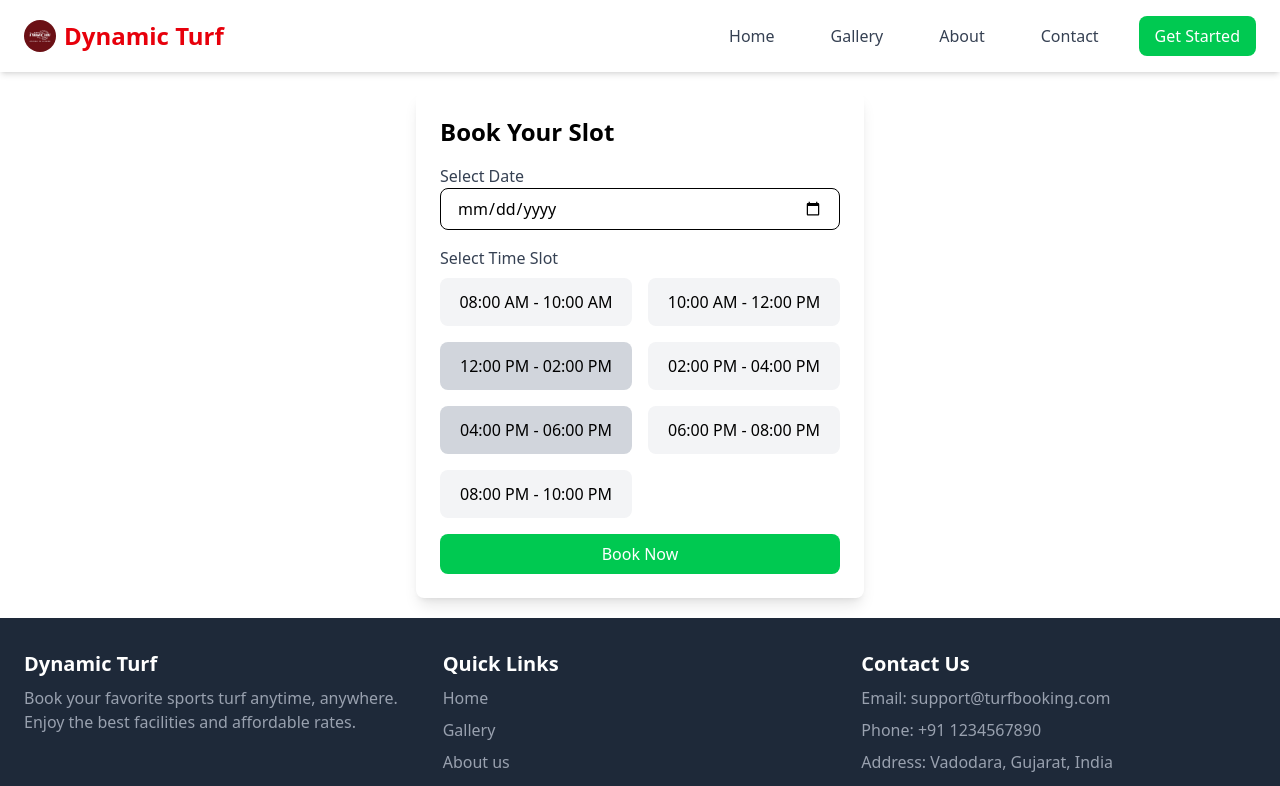
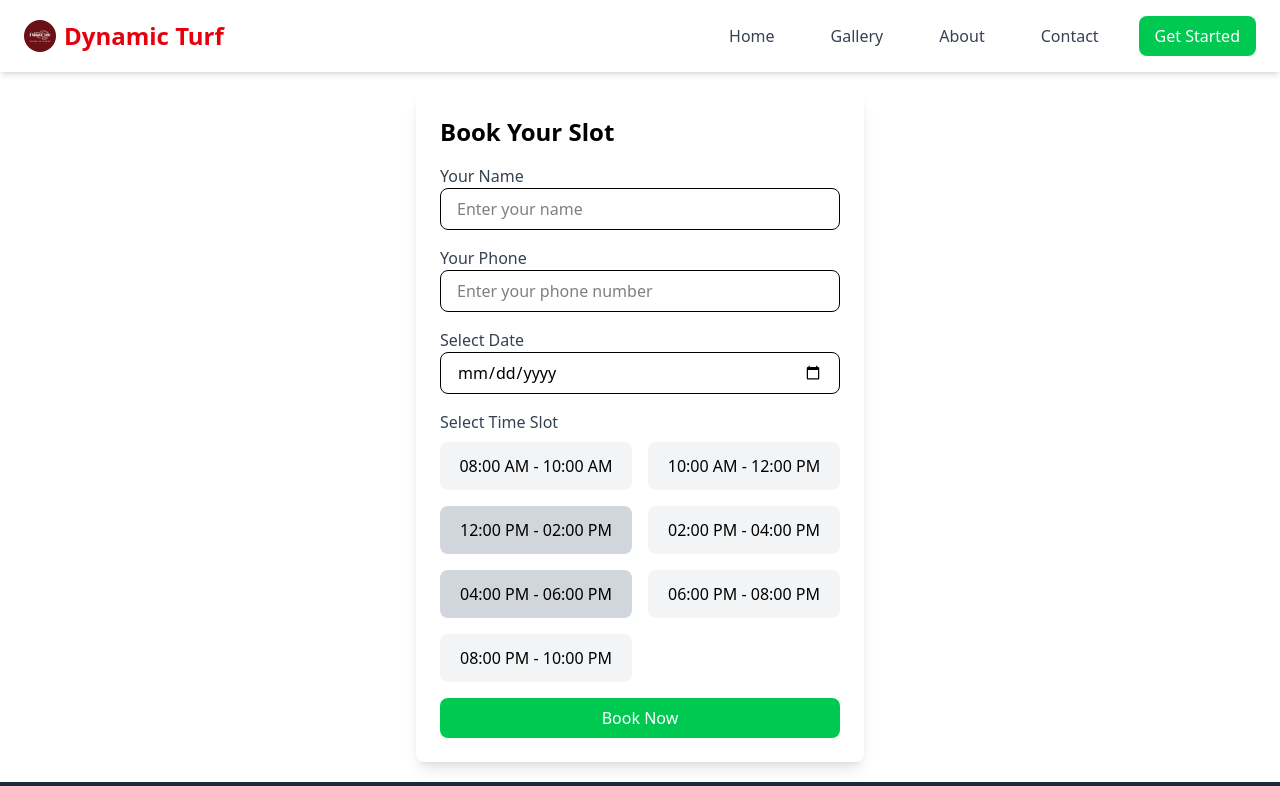
Before and after one commit to Shailyarajsinh/Dynamic_turf-, a React (Vite) app: page /booking in a window 1280 px wide. Shown: the top 786 px of the page. Built offline with nearby package versions, Linux system fonts and the light colour scheme.

Commit message:
Integrated backend with booking jsx

```diff
--- a/package.json
+++ b/package.json
@@ -13,6 +13,7 @@
     "@react-three/drei": "^9.121.4",
     "@react-three/fiber": "^8.17.14",
     "@tailwindcss/vite": "^4.0.4",
+    "axios": "^1.8.3",
     "react": "^18.3.1",
     "react-dom": "^18.3.1",
     "react-icons": "^5.5.0",
--- a/src/pages/Booking.jsx
+++ b/src/pages/Booking.jsx
@@ -1,12 +1,13 @@
 import React, { useState } from 'react';
+import axios from 'axios';
 
 const BookingSchedule = () => {
-  // State for selected date and time slot
   const [selectedDate, setSelectedDate] = useState('');
   const [selectedTime, setSelectedTime] = useState('');
+  const [userName, setUserName] = useState('');
+  const [userPhone, setUserPhone] = useState('');
   const [isBooked, setIsBooked] = useState(false);
 
-  // Mock data for available time slots
   const timeSlots = [
     '08:00 AM - 10:00 AM',
     '10:00 AM - 12:00 PM',
@@ -17,30 +18,46 @@ const BookingSchedule = () => {
     '08:00 PM - 10:00 PM',
   ];
 
-  // Mock data for booked slots (for demonstration)
   const bookedSlots = ['12:00 PM - 02:00 PM', '04:00 PM - 06:00 PM'];
 
-  // Handle date change
   const handleDateChange = (e) => {
     setSelectedDate(e.target.value);
-    setSelectedTime(''); // Reset time slot when date changes
-    setIsBooked(false); // Reset booking status
+    setSelectedTime('');
+    setIsBooked(false);
   };
 
-  // Handle time slot selection
   const handleTimeSlotClick = (time) => {
     if (!bookedSlots.includes(time)) {
       setSelectedTime(time);
     }
   };
 
-  // Handle booking confirmation
-  const handleBookNow = () => {
-    if (selectedDate && selectedTime) {
-      setIsBooked(true);
-      alert(`Booking confirmed for ${selectedDate} at ${selectedTime}`);
+  const handleBookNow = async () => {
+    if (selectedDate && selectedTime && userName && userPhone) {
+      try {
+        const response = await axios.post('http://localhost:5000/api/request-booking',
+          {
+          userName,
+          userPhone,
+          slotTime: selectedTime,
+          date: selectedDate,
+        },
+        {
+          headers: {
+            'Content-Type': 'application/json'
+          }
+        });
+
+        if (response.status === 200) {
+          setIsBooked(true);
+          alert('Booking request sent to the owner.');
+        }
+      } catch (error) {
+        console.error('Error booking slot:', error);
+        alert('Error booking your slot. Please try again.');
+      }
     } else {
-      alert('Please select a date and time slot.');
+      alert('Please fill in all fields.');
     }
   };
 
@@ -48,7 +65,28 @@ const BookingSchedule = () => {
     <div className="bg-white p-6 rounded-lg shadow-lg my-5 container mx-auto max-w-md">
       <h2 className="text-2xl font-bold mb-4">Book Your Slot</h2>
 
-      {/* Date Picker */}
+      <div className="mb-4">
+        <label className="block text-gray-700">Your Name</label>
+        <input
+          type="text"
+          value={userName}
+          onChange={(e) => setUserName(e.target.value)}
+          className="w-full px-4 py-2 rounded-lg border"
+          placeholder="Enter your name"
+        />
+      </div>
+
+      <div className="mb-4">
+        <label className="block text-gray-700">Your Phone</label>
+        <input
+          type="text"
+          value={userPhone}
+          onChange={(e) => setUserPhone(e.target.value)}
+          className="w-full px-4 py-2 rounded-lg border"
+          placeholder="Enter your phone number"
+        />
+      </div>
+
       <div className="mb-4">
         <label className="block text-gray-700">Select Date</label>
         <input
@@ -56,11 +94,10 @@ const BookingSchedule = () => {
           value={selectedDate}
           onChange={handleDateChange}
           className="w-full px-4 py-2 rounded-lg border"
-          min={new Date().toISOString().split('T')[0]} // Disable past dates
+          min={new Date().toISOString().split('T')[0]}
         />
       </div>
 
-      {/* Time Slot Selection */}
       <div className="mb-4">
         <label className="block text-gray-700">Select Time Slot</label>
         <div className="grid grid-cols-2 gap-4 mt-2">
@@ -83,7 +120,6 @@ const BookingSchedule = () => {
         </div>
       </div>
 
-      {/* Book Now Button */}
       <button
         onClick={handleBookNow}
         className="w-full bg-green-500 text-white px-6 py-2 rounded-lg hover:bg-green-600"
@@ -91,10 +127,9 @@ const BookingSchedule = () => {
         Book Now
       </button>
 
-      {/* Confirmation Message */}
       {isBooked && (
         <div className="mt-4 text-green-600">
-          Booking confirmed for {selectedDate} at {selectedTime}!
+          Booking request sent for {selectedDate} at {selectedTime}!
         </div>
       )}
     </div>
```
Also changed, not shown: 1 other file (tests, documents, lock files or other folders).
